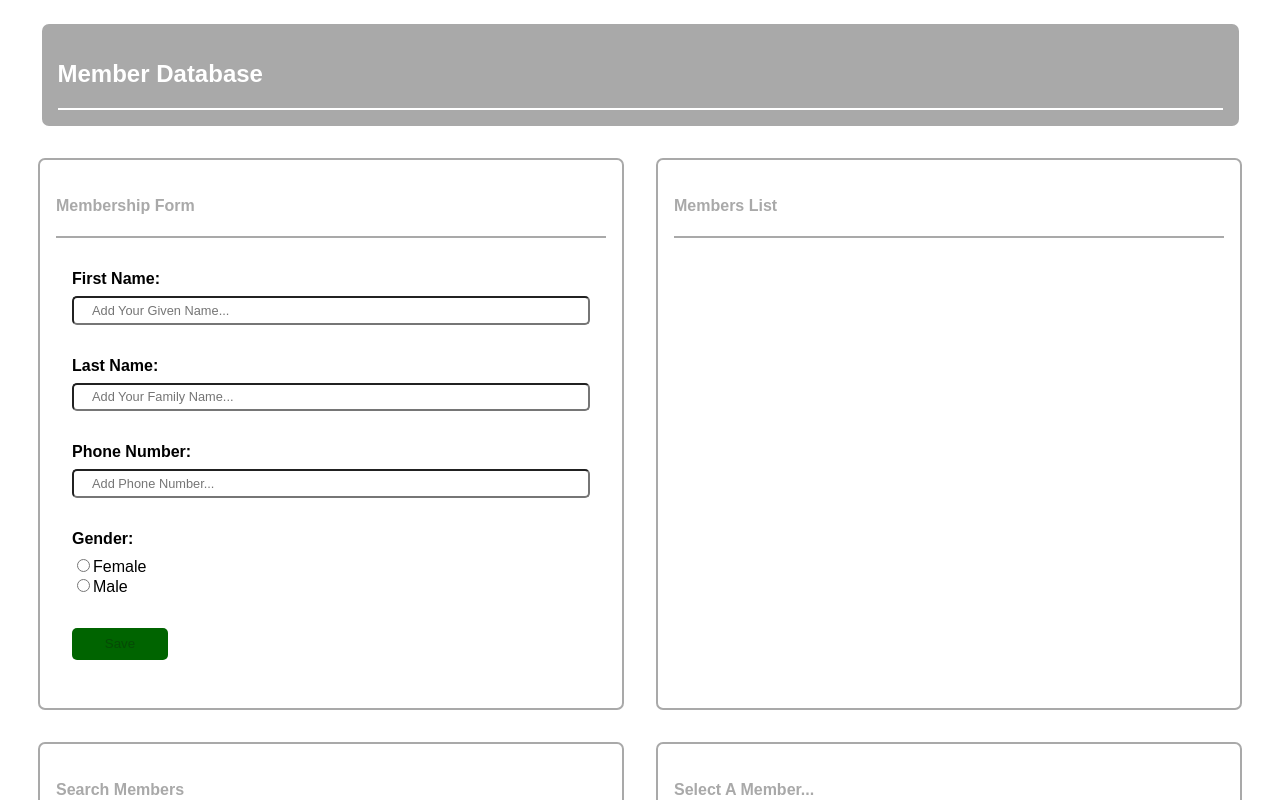
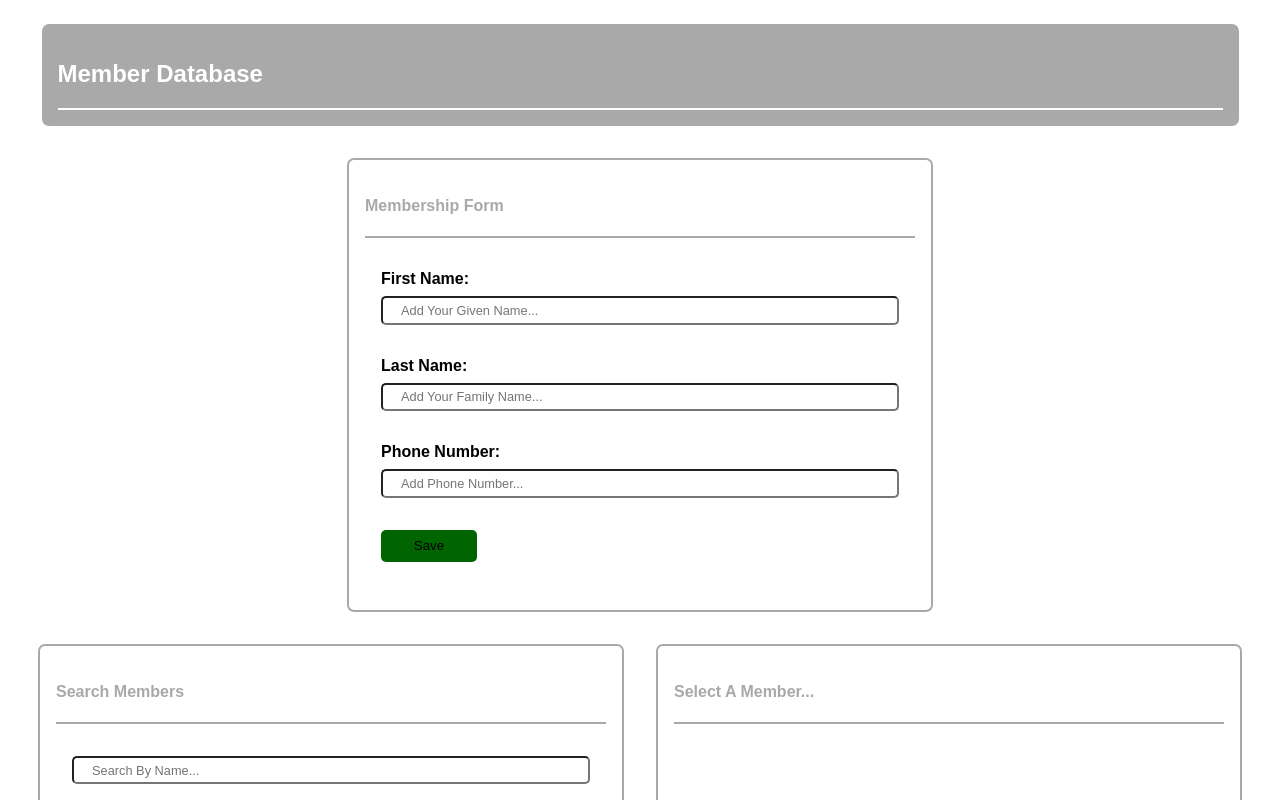
Before and after one commit to microieva/farmers-database, a React (Create React App) app: page / in a window 1280 px wide. Shown: the top 800 px of the page. Built offline with nearby package versions, Linux system fonts and the light colour scheme.

Commit message:
before deleting fetch

```diff
--- a/package.json
+++ b/package.json
@@ -12,6 +12,7 @@
     "react-redux": "^7.2.0",
     "react-scripts": "3.4.0",
     "redux": "^4.0.5",
+    "redux-form": "^8.3.6",
     "validator": "^13.1.1"
   },
   "scripts": {
@@ -26,6 +27,7 @@
   "eslintConfig": {
     "extends": "react-app"
   },
+  "proxy": "http://localhost:3000",
   "browserslist": {
     "production": [
       ">0.2%",
--- a/src/js/components/App.js
+++ b/src/js/components/App.js
@@ -1,11 +1,33 @@
-import React from "react";
-import List from "./List";
-import Form from "./Form";
+import React, { Component } from "react";
+import { connect } from 'react-redux';
+import { bindActionCreators } from 'redux';
+
+import { getFarmer, addFarmer, updateInput } from '../actions/actions';
+//import List from "./List";
+import FarmerForm from "./Form";
 import Farmer from "./Farmer";
 import SearchBar from "./SearchBar";
 
 
-const App = () => {
+class App extends Component {
+  render() {
+    const {
+      // input: {
+      //   firstName,
+      //   lastName,
+      //   phoneNumber,
+      // },
+      //gender,
+      input,
+      selectedFarmer,
+      //farmers,
+      searchWord,
+      //getFarmer,
+      addFarmer,
+    } = this.props
+
+    //console.log("props from App.js", this.props)
+
     return (
       <div className="wrapper">
         <div className="header">
@@ -14,15 +36,64 @@ const App = () => {
           </div>
         </div>
         <div className="flex-top">
-        <Form />
-        <List/>
+          <FarmerForm
+            // firstName={firstName}
+            // lastName={lastName}
+            // phoneNumber={phoneNumber}
+            // gender={gender}
+            input={input}
+            addFarmer={addFarmer}
+          />
+          {/* <List
+            //farmers={farmers}
+            searchWord={searchWord}
+            getFarmer={getFarmer}
+          /> */}
         </div>
         <div className="flex-bottom">
-        <SearchBar/>
-        <Farmer/>
+          <SearchBar searchWord={searchWord}/>
+          {!selectedFarmer
+          ?
+          <div className='container'>
+            <div className='card-title'>
+              <h4>Select A Member...</h4>
+            </div>
+          </div>
+          :
+          <Farmer selectedFarmer={selectedFarmer}/>
+          }
+
         </div>
       </div>
     )
+  }
 };
 
-export default App;
+const mapStateToProps = state => {
+  //console.log('state from mapStateToProps', state)
+
+  return {
+      input: state.input,
+      // firstName: state.input.firstName,
+      // lastName: state.input.lastName,
+      // phoneNumber: state.input.phoneNumber,
+      //gender: state.gender,
+      farmers: state.farmers,
+      searchWord: state.searchWord,
+      selectedFarmer: state.selectedFarmer,
+  }
+}
+
+const matchDispatchToProps = dispatch => {
+  return bindActionCreators(
+    {
+      getFarmer: getFarmer,
+      addFarmer: addFarmer,
+      updateInput: updateInput
+    },
+    dispatch
+  )
+};
+
+// get Farmer ---> action destructured inside matchDispatchToProps
+export default connect(mapStateToProps, matchDispatchToProps)(App)
--- a/src/js/components/Farmer.js
+++ b/src/js/components/Farmer.js
@@ -1,16 +1,9 @@
-import React, { Component } from "react";
-import { connect } from "react-redux";
+import React from "react";
+//import { connect } from "react-redux";
 
-class ConnectedFarmerDetails extends Component {
-    render () {
-        if (!this.props.farmer) {
-            return (
-              <div className='container'>
-                <div className='card-title'>
-                  <h4>Select A Member...</h4>
-                </div>
-              </div>);
-        }
+const Farmer =({ selectedFarmer }) => {
+  const {firstName, lastName, phoneNumber, gender} = selectedFarmer
+
   return (
     <div className='container'>
       <div className='card-title'>
@@ -18,22 +11,21 @@ class ConnectedFarmerDetails extends Component {
       </div>
         <div className='member-details'>
           <h4>Name: </h4>
-                <p>{`${this.props.farmer.firstName.charAt(0).toUpperCase()}${this.props.farmer.firstName.slice(1)} ${this.props.farmer.lastName.charAt(0).toUpperCase()}${this.props.farmer.lastName.slice(1)}`}</p>
+          <p>{`${firstName.charAt(0).toUpperCase()}${firstName.slice(1)} ${lastName.charAt(0).toUpperCase()}${this.props.farmer.lastName.slice(1)}`}</p>
           <h4>Phone Number:</h4>
-                <p>{this.props.farmer.phoneNumber}</p>
+          <p>{phoneNumber}</p>
           <h4>Gender:</h4>
-                <p>{this.props.farmer.gender}</p>
+          <p>{gender}</p>
         </div>
       </div>
   );
-
-    }
 }
 
-const mapStateToProps = state => {
-  return { farmer: state.selectedFarmer };
-};
 
-const Farmer = connect(mapStateToProps, null)(ConnectedFarmerDetails);
+// const mapStateToProps = state => {
+//   return { farmer: state.selectedFarmer };
+// };
+
+// const Farmer = connect(mapStateToProps, null)(ConnectedFarmerDetails);
 
 export default Farmer;
--- a/src/js/components/Form.js
+++ b/src/js/components/Form.js
@@ -1,174 +1,225 @@
-import React, { Component } from "react";
+import React from "react";
 import { connect } from "react-redux";
-import uuidv1 from "uuid";
-import validator from 'validator'
+import { Field, reduxForm, SubmissionError } from 'redux-form'
+//import uuidv1 from "uuid";
 
-import { addFarmer } from "../actions/actions";
+//import { addFarmer } from "../actions/actions";
 
-const Feedback = props => <p style={{ color: 'orange', fontSize: '0.8rem' }}>{props.error}</p>
-
-class ConnectedForm extends Component {
-    constructor() {
-        super();
-        this.state = {
-            firstName: "",
-            lastName: "",
-            phoneNumber: "",
-            gender: "",
-    };
-    this.handleChange = this.handleChange.bind(this);
-    this.handleSubmit = this.handleSubmit.bind(this);
+async function submitting(data) {
+  try {
+    let response = await fetch("http://localhost:3000/farmers-database", {
+      method: 'POST',
+      headers: {
+        'Content-Type':'application/json',
+        'Accept':'application/json'
+      },
+      responseType: 'json',
+      body: JSON.stringify(data)
+    });
+    let responseJson = await response.json()
+    return responseJson
+  } catch (error) {
+    console.log("error in submitting:", error)
+  }
 }
 
-  validate () {
-    const errors = {
-      firstName: "",
-      lastName: "",
-      phoneNumber: "",
+const renderField = (
+  {
+    label,
+    input,
+    placeholder,
+    type,
+    className,
+    meta: {touched, error}
+  }
+) => (
+  <div>
+    <label>{label}</label>
+    <input {...input}
+      className={className}
+      type={type}
+      placeholder={placeholder}
+    />
+    {touched && error &&
+     <span className="error">{error}</span>}
+  </div>
+)
+
+
+  // handleChange(event) {
+  //   const { value, type, id } = event.target
+  //   const { updateInput } = this.props
+  //   updateInput(value)
+  //   // if (type === 'radio') {
+  //   //     this.setState({
+  //   //       this.props.gender: value
+  //   //     })
+  //   // } else {
+  //   //   updateInput(value)
+  //   // }
+
+  // }
+
+const  submit = ({firstName="", lastName="", phoneNumber="" }) =>{
+  let error ={};
+  let isError = false;
+  //const button = document.querySelector('.btn')
+
+  if (firstName.trim()==="" || firstName.length < 3 || firstName.length > 13) {
+    error.firstName = "Required field. From 2 to 12 letters long."
+    isError = true
   }
 
-    if (this.state.firstName !== "" &&
-      !validator.isLength(this.state.firstName, { min: 3, max: 15 })
-    ) {
-      errors.firstName = 'First name must be longer than 3 characters.'
+  else if (lastName.trim()==="" || lastName.length < 3 || lastName.length > 16) {
+    error.lastName = "Required field. From 2 to 15 letters long."
+    isError = true
   }
 
-    if (this.state.lastName !=="" &&
-      !validator.isLength(this.state.lastName, { min: 3, max: 15 })
-    ) {
-      errors.lastName = 'Last name must be between 3 and 15 characters.'
+  else if (phoneNumber.trim()==="" || phoneNumber.length < 6 ) {
+    error.phoneNumber = "Required field. No less than 6 characters long."
+    isError = true
   }
 
-    if (this.state.phoneNumber !=="" &&
-      !validator.isLength(this.state.phoneNumber, { min: 7, max: 15 })
-    ) {
-      errors.phoneNumber = 'Phone number should be more than 6 characters.'
+  if (isError) {
+    throw new SubmissionError(error)
+  } else {
+    //submit form
+    return submitting({firstName, lastName, phoneNumber})
+      .then(data => {
+        if (data.errors) {
+          throw new SubmissionError({
+            firstName: data.errors.firstName,
+            lastName: data.errors.lastName,
+            phoneNumber: data.errors.phoneNumber
+          })
+        } else {
+          console.log("server added data", data)
+        }
+      })
+
+    // button.textContent = "Saved!"
+    // setInterval(() => {
+    //   button.textContent="Save"
+    // }, 2000)
+  }
+      //event.preventDefault();
+      //const { firstName, lastName, phoneNumber, gender } = values
+      // const { firstName, lastName, phoneNumber, gender } = this.state;
+      //const id = uuidv1();
+      //
+
+      // this.props.addFarmer(
+      //   {
+      //     firstName: firstName,
+      //     lastName: lastName,
+      //     phoneNumber: phoneNumber,
+      //     //gender: gender,
+      //   }
+      // );
+      // button.textContent= "Saved!"
+      //   this.setState({
+      //       firstName: "" ,
+      //       lastName: "",
+      //       phoneNumber: "",
+      //       gender: ""
+      //   });
+      //
+      //console.log("VALUES: ", firstName, lastName, phoneNumber)
   }
 
-    return errors
-  }
-
-  handleChange(event) {
-    const { value, type, id } = event.target
-
-    if (type === 'radio') {
-        this.setState({
-          gender: value
-        })
-    } else {
-        this.setState({
-          [id]: value,
-        });
-      }
-
-  }
-
-  handleSubmit(event) {
-      event.preventDefault();
-      const { firstName, lastName, phoneNumber, gender } = this.state;
-      const id = uuidv1();
-      const button = document.querySelector('.btn')
-
-      this.props.addFarmer({ firstName, lastName, phoneNumber, gender, id });
-      button.textContent= "Saved!"
-        this.setState({
-            firstName: "" ,
-            lastName: "",
-            phoneNumber: "",
-            gender: ""
-        });
-        setInterval(() => {
-          button.textContent="Save"
-        }, 2000)
-  }
-
-  render() {
-      const { firstName, lastName, phoneNumber, gender } = this.state;
-      const errors = this.validate()
+const FarmerForm = ({handleSubmit}) => {
+      //const errors = validate()
 
       return (
         <div className="container">
           <div className='card-title'>
             <h4>Membership Form</h4>
           </div>
+            <form onSubmit={handleSubmit(submit)}>
 
-          <form onSubmit={this.handleSubmit}>
-                <div>
-                  <label htmlFor="firstName">First Name:</label>
-                  <input
+                    <Field
+                      label=" First Name:"
                       className='inputs'
+                      name="firstName"
+                      component={renderField}
                       placeholder="Add Your Given Name..."
                       type="text"
-                    id="firstName"
-                    value={firstName}
-                    onChange={this.handleChange}
                     />
-                  {errors.firstName ? <Feedback error={errors.firstName} /> : ''}
-                </div>
-                <div>
-                  <label htmlFor="lastName">Last Name:</label>
-                  <input
+                    {/* {errors.firstName ? <Feedback error={errors.firstName} /> : ''} */}
+                    <Field
                       className='inputs'
+                      label="Last Name:"
                       placeholder="Add Your Family Name..."
+                      name="lastName"
+                      component={renderField}
                       type="text"
-                    id="lastName"
-                    value={lastName}
-                    onChange={this.handleChange}
                     />
-                  {errors.lastName ? <Feedback error={errors.lastName} /> : ''}
-                </div>
-                <div>
-                  <label htmlFor="phoneNumber">Phone Number:</label>
-                  <input
+                    {/* {errors.lastName ? <Feedback error={errors.lastName} /> : ''} */}
+
+                    <Field
                       className='inputs'
+                      label="Phone Number:"
                       placeholder="Add Phone Number..."
+                      name="phoneNumber"
+                      component={renderField}
                       type="text"
-                    id="phoneNumber"
-                    value={phoneNumber}
-                    onChange={this.handleChange}
                     />
-                  {errors.phoneNumber ? <Feedback error={errors.phoneNumber} /> : ''}
-                </div>
-                <div>
-                  <label htmlFor="gender">Gender: </label>
-                  <div>
-                    <input
+                    {/* {errors.phoneNumber ? <Feedback error={errors.phoneNumber} /> : ''} */}
+                    {/* <Field
                         className="checkbox"
+                        label="Gender:"
                         type="radio"
                         name = "gender"
-                      value="Female"
-                      checked= {gender === 'Female'}
-                      onChange={this.handleChange}
+                        component={renderField}
+                        value="female"
                     />Female
-                    <br />
-                    <input
+                    <Field
                         className="checkbox"
                         type="radio"
                         name="gender"
-                      value="Male"
-                      checked= {gender === 'Male'}
-                      onChange={this.handleChange}
-                    />Male
-                  </div>
-                </div>
+                        component={renderField}
+                        value="male"
+                    />Male  */}
                 <button
                   type="submit"
                   className="btn"
-                disabled={(firstName.length>=3 && lastName.length>=3 && phoneNumber.length>6)? false : true}>
+                  // disabled={
+                  //   (
+                  //     (firstName && firstName.length>=3)
+                  //     &&
+                  //     (lastName && lastName.length>=3)
+                  //     &&
+                  //     (phoneNumber && phoneNumber.length>6)
+                  //   )
+                  //   ? false : true}
+                  >
                   Save
                 </button>
             </form>
         </div>
       );
   }
+
+const mapStateToProps = state => {
+  return {
+    input: state.input,
+    // firstName: state.input.firstName,
+    // lastName: state.input.lastName,
+    // phoneNumber: state.input.phoneNumber,
+    //gender: state.input.gender
+  }
 }
 
 const mapDispatchToProps = dispatch => {
   return {
-        addFarmer: farmer => dispatch(addFarmer(farmer))
+    addFarmer: farmer => dispatch(this.props.addFarmer(farmer)),
+    //updateInput: input => dispatch(this.props.updateInput(input))
   };
 };
 
-const Form = connect(null, mapDispatchToProps)(ConnectedForm);
+const Form = reduxForm({
+  form: 'details-form',
+  onSubmit: submit
+})(FarmerForm)
 
-export default Form;
+export default connect(mapStateToProps, mapDispatchToProps)(Form);
--- a/src/js/constants/action-types.js
+++ b/src/js/constants/action-types.js
@@ -1,3 +1,4 @@
 export const ADD_FARMER = "ADD_FARMER";
-export const SELECT_FARMER = "SELECT_FARMER";
+export const GET_FARMER = "GET_FARMER";
 export const SEARCH_FARMERS = "SEARCH_FARMERS";
+export const UPDATE_INPUT = "UPDATE_INPUT"
--- a/src/js/reducers/reducers.js
+++ b/src/js/reducers/reducers.js
@@ -1,6 +1,11 @@
-import { ADD_FARMER } from "../constants/action-types";
-import { SELECT_FARMER } from "../constants/action-types";
-import { SEARCH_FARMERS } from "../constants/action-types";
+import { reducer as formReducer } from 'redux-form'
+import { combineReducers } from 'redux'
+import {
+  ADD_FARMER,
+  GET_FARMER,
+  SEARCH_FARMERS,
+  UPDATE_INPUT
+} from "../constants/action-types";
 
 
 /*const reducers = combineReducers({
@@ -16,7 +21,8 @@ const initialState = {
     farmers: [],
     searchWord: '',
     selectedFarmer: null,
-    filteredFarmers: []
+    filteredFarmers: [],
+    input: {}
 };
 
 const reducers = (state = initialState, action) => {
@@ -24,11 +30,14 @@ const reducers = (state = initialState, action) => {
         case ADD_FARMER:
             return { ...state, farmers: [...state.farmers, action.payload] };
 
-        case SELECT_FARMER:
+        case GET_FARMER:
             return { ...state, selectedFarmer: action.payload };
 
         case SEARCH_FARMERS:
             return {...state, searchWord: action.payload };
+
+        case UPDATE_INPUT:
+            return {input: action.payload}
 
         default:
             return state;
@@ -36,4 +45,9 @@ const reducers = (state = initialState, action) => {
 
 };
 
-export default reducers;
+export default combineReducers(
+  {
+    reducers: reducers,
+    form: formReducer
+  }
+);
--- a/src/styles/styles.css
+++ b/src/styles/styles.css
@@ -73,6 +73,11 @@ label {
   text-indent: 1rem;
 }
 
+.error {
+  color: orange;
+  font-size: 0.8rem;
+}
+
 .member-details {
   padding: 1rem;
 }
```
Also changed, not shown: src/js/actions/actions.js (+21 -5 lines), src/js/components/List.js (+12 -15 lines), src/js/components/SearchBar.js (+64 -17 lines), src/js/local-storage/localStorage.js (added, +20 -0 lines), 1 other file (tests, documents, lock files or other folders). Lines whose indentation alone changed are shown as unchanged.
